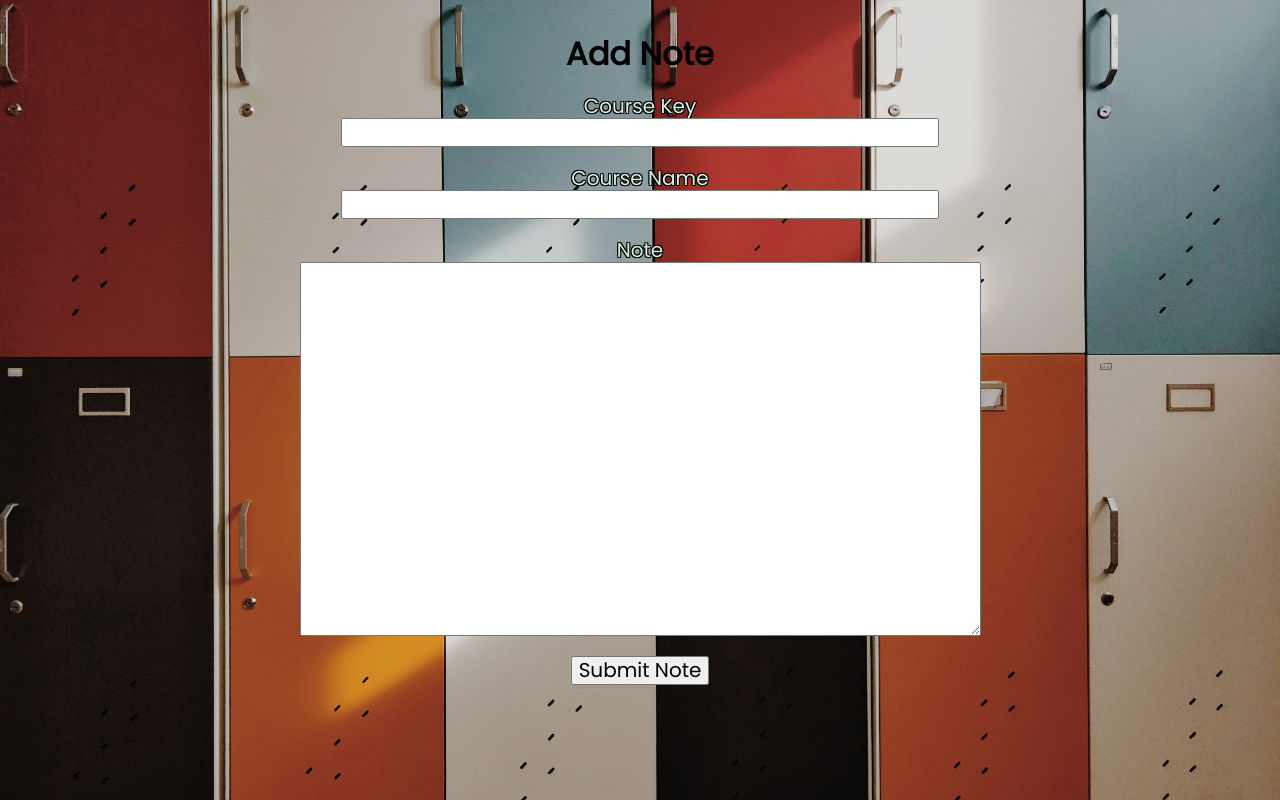
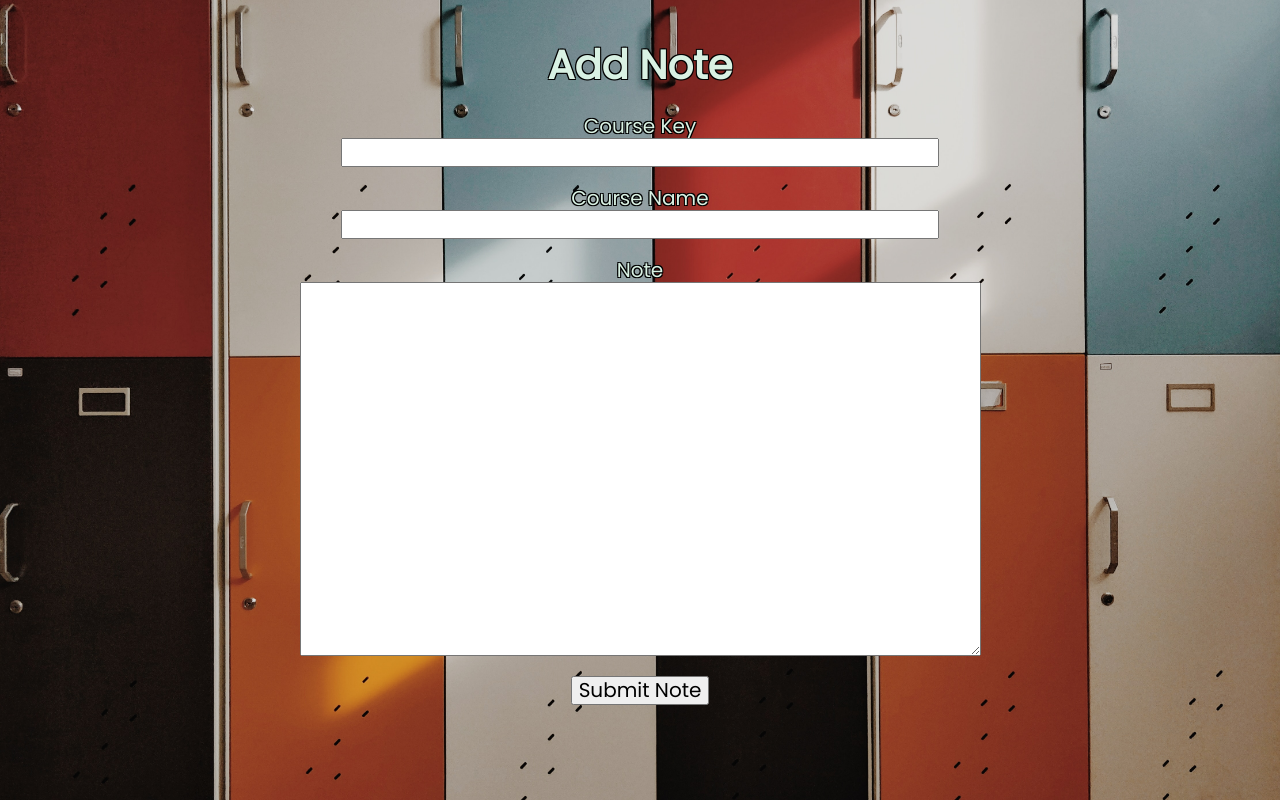
Before and after one commit to billbai0102/ZipNote, a Flask app: page /add_note in a window 1280 px wide. Run offline with Flask 2, Linux system fonts and the light colour scheme.

Commit message:
Update addnote.html

```diff
--- a/templates/addnote.html
+++ b/templates/addnote.html
@@ -14,7 +14,9 @@
     <body>
 	 <div class="s130">
 	 <center>
-        <h1>Add Note</h1>
+        <h1 style = "text-shadow: -1px -1px 0 #000, 1px -1px 0 #000, -1px 1px 0 #000,
+        1px 1px 0 #000; font-size: 40px;
+    color: #d9f1e3;">Add Note</h1>
         <form style=" padding-top: 0em; text-shadow: -1px -1px 0 #000, 1px -1px 0 #000, -1px 1px 0 #000,
         1px 1px 0 #000; font-size: 20px;
     color: #d9f1e3;" action="" method="post" novalidate>
```
